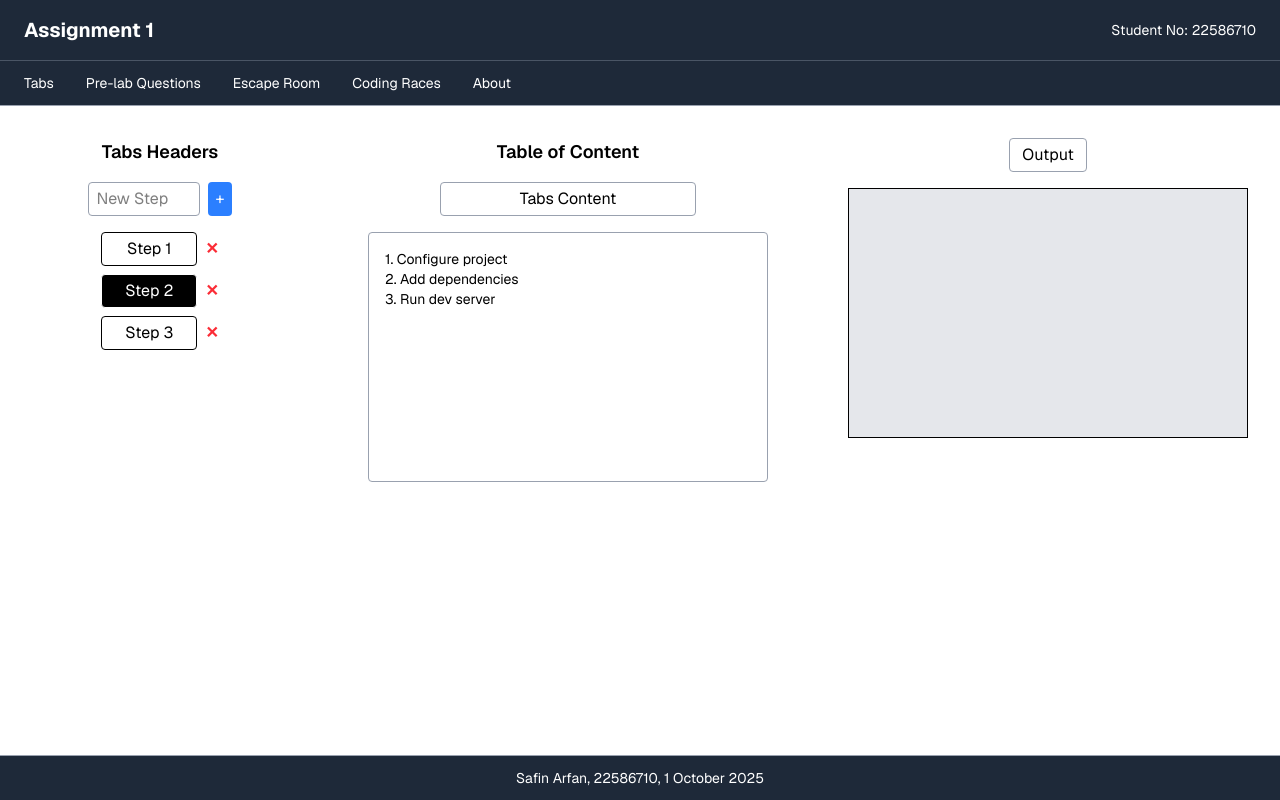
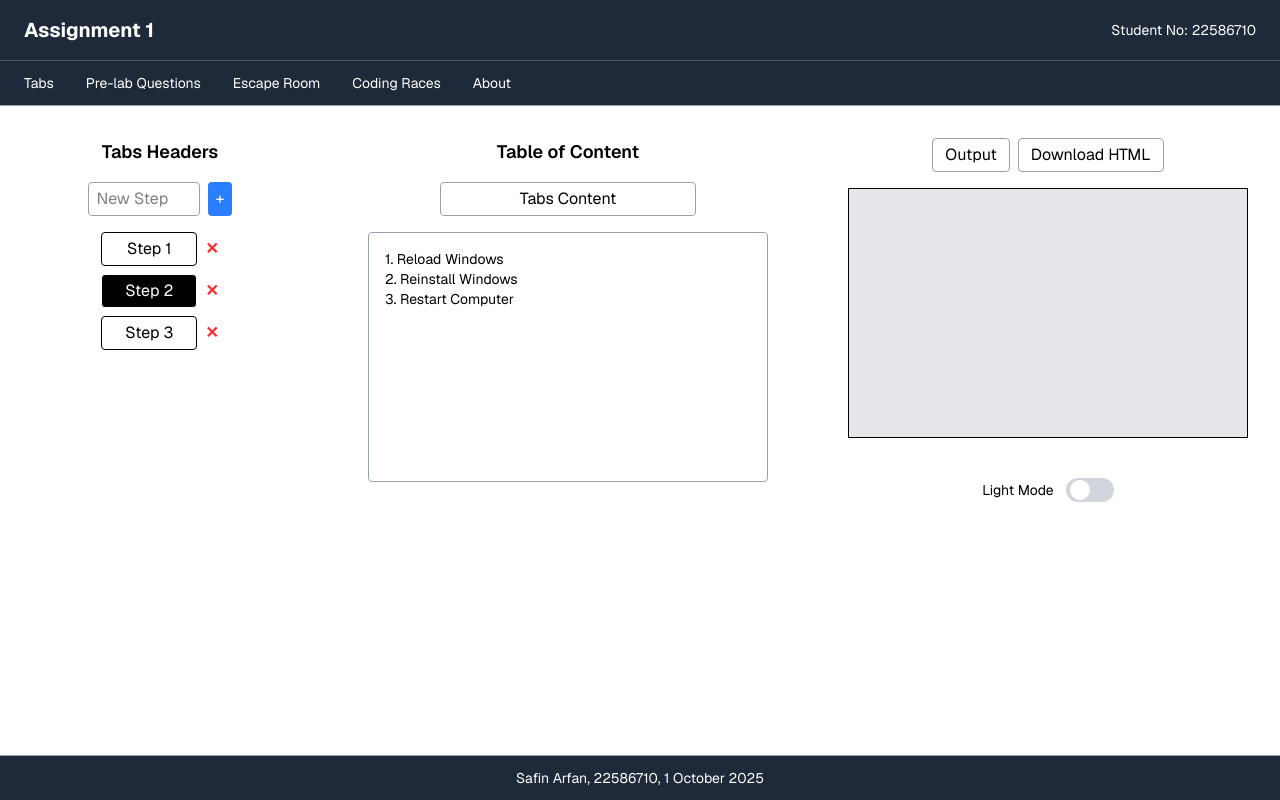
Before and after one commit to safinfa/cloudassignment1, a Next.js app: page / in a window 1280 px wide. Built offline with nearby package versions, Linux system fonts and the light colour scheme.

Commit message:
update tabspage

```diff
--- a/src/app/page.tsx
+++ b/src/app/page.tsx
@@ -1,19 +1,32 @@
-
 "use client";
 
-import { useState } from "react";
+import { useState, useEffect } from "react";
 import Header from "@/components/Header";
 import Footer from "@/components/Footer";
 
 export default function Home() {
   const [darkMode, setDarkMode] = useState(false);
+
+  useEffect(() => {
+    const match = document.cookie.match(/theme=(dark|light)/);
+    if (match) {
+      setDarkMode(match[1] === "dark");
+    }
+  }, []);
+
+  useEffect(() => {
+    document.cookie = `theme=${darkMode ? "dark" : "light"}; path=/; max-age=${
+      60 * 60 * 24 * 365
+    }`;
+  }, [darkMode]);
+
   const [steps, setSteps] = useState(["Step 1", "Step 2", "Step 3"]);
   const [activeTab, setActiveTab] = useState("Step 2");
   const [contentTitle, setContentTitle] = useState("Tabs Content");
   const [contentMap, setContentMap] = useState({
-    "Step 1": "1. Install VSCode\n2. Install Chrome\n3. Install Node\n4. etc",
-    "Step 2": "1. Configure project\n2. Add dependencies\n3. Run dev server",
-    "Step 3": "1. Test output\n2. Adjust layout\n3. Submit assignment",
+    "Step 1": "1. Download Windows\n2. Install Windows\n3. Enjoy Windows\n4. etc",
+    "Step 2": "1. Reload Windows\n2. Reinstall Windows\n3. Restart Computer",
+    "Step 3": "1. Test Windows\n2. Adjust Windows\n3. Enjoy Windows",
   });
   const [output, setOutput] = useState("");
   const [newStep, setNewStep] = useState("");
@@ -107,22 +120,36 @@ export default function Home() {
     setOutput(html);
   };
 
+  const downloadHTML = () => {
+    if (!output) {
+      alert("Please generate the output first!");
+      return;
+    }
+    const blob = new Blob([output], { type: "text/html" });
+    const url = URL.createObjectURL(blob);
+    const link = document.createElement("a");
+    link.href = url;
+    link.download = "tabs_page.html";
+    link.click();
+    URL.revokeObjectURL(url);
+  };
+
   return (
     <div
       className={`min-h-screen flex flex-col font-sans ${
         darkMode ? "bg-gray-900 text-white" : "bg-white text-black"
       }`}
     >
-      {/* ===== Header Component ===== */}
+      {}
       <Header darkMode={darkMode} />
 
-      {/* ===== Main Content ===== */}
+      {}
       <main className="flex-1 flex flex-col md:flex-row gap-20 p-8 justify-center items-start">
-        {/* Left: Tabs Headers */}
+        {}
         <section className="flex flex-col items-center w-1/4">
           <h2 className="text-lg font-semibold mb-4">Tabs Headers</h2>
 
-          {/* Add Step Input */}
+          {}
           <div className="flex gap-2 mb-4">
             <input
               type="text"
@@ -143,7 +170,7 @@ export default function Home() {
             </button>
           </div>
 
-          {/* Step Buttons */}
+          {}
           <div className="flex flex-col gap-2">
             {steps.map((step) => (
               <div key={step} className="flex items-center gap-2">
@@ -170,7 +197,7 @@ export default function Home() {
           </div>
         </section>
 
-        {/* Middle: Editable Tabs Content */}
+        {}
         <section className="flex flex-col items-center w-1/3">
           <h2 className="text-lg font-semibold mb-4">Table of Content</h2>
           <input
@@ -195,8 +222,9 @@ export default function Home() {
           />
         </section>
 
-        {/* Right: Output Section */}
+        {}
         <section className="flex flex-col items-center gap-4 w-1/3">
+          <div className="flex gap-2">
             <button
               className={`border px-3 py-1 rounded ${
                 darkMode ? "border-gray-600" : "border-gray-400"
@@ -206,23 +234,44 @@ export default function Home() {
               Output
             </button>
 
+            <button
+              className={`border px-3 py-1 rounded ${
+                darkMode ? "border-gray-600" : "border-gray-400"
+              }`}
+              onClick={downloadHTML}
+            >
+              Download HTML
+            </button>
+          </div>
+
           <div
             className={`border p-3 w-[400px] h-[250px] overflow-auto font-mono text-xs ${
-              darkMode
-                ? "bg-gray-900 text-green-400"
-                : "bg-gray-200 text-black"
+              darkMode ? "bg-gray-900 text-green-400" : "bg-gray-200 text-black"
             }`}
           >
             <pre>{output}</pre>
           </div>
 
-
-
-
+          {}
+          <div className="flex items-center gap-3 mt-6">
+            <span className="text-sm">{darkMode ? "Dark" : "Light"} Mode</span>
+            <button
+              onClick={() => setDarkMode(!darkMode)}
+              className={`relative inline-flex h-6 w-12 items-center rounded-full transition-colors duration-300 ${
+                darkMode ? "bg-blue-600" : "bg-gray-300"
+              }`}
+            >
+              <span
+                className={`inline-block h-5 w-5 transform rounded-full bg-white transition-transform duration-300 ${
+                  darkMode ? "translate-x-6" : "translate-x-1"
+                }`}
+              />
+            </button>
+          </div>
         </section>
       </main>
 
-      {/* ===== Footer Component ===== */}
+      {}
       <Footer />
     </div>
   );
```
Lines whose indentation alone changed are shown as unchanged.
